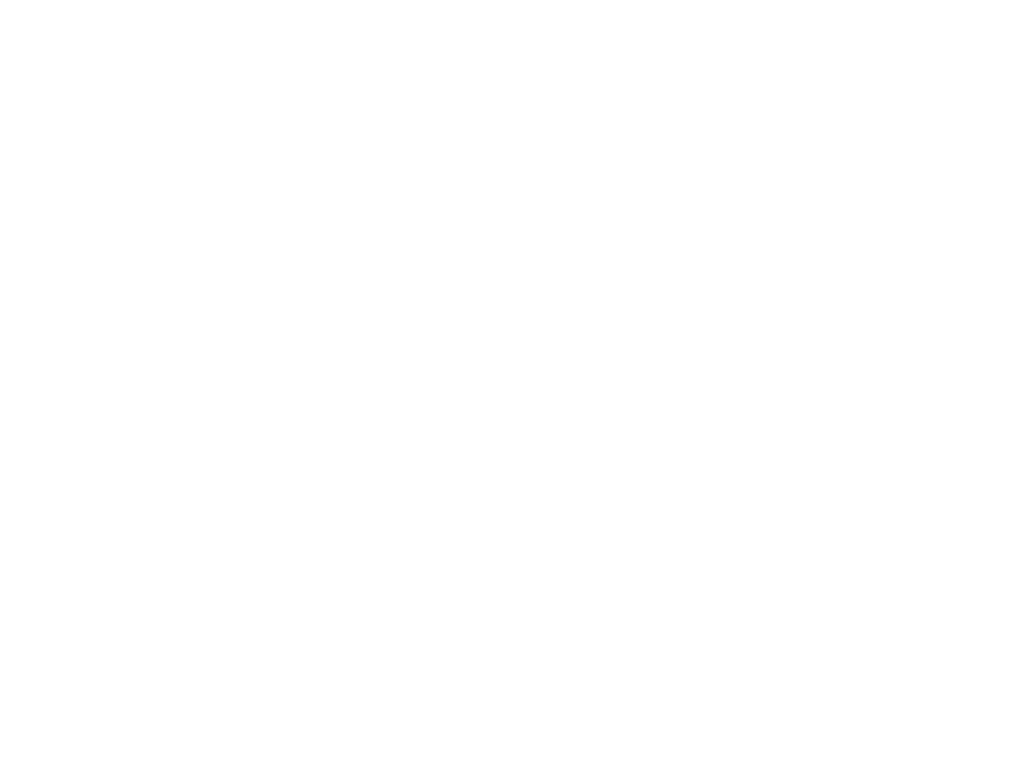
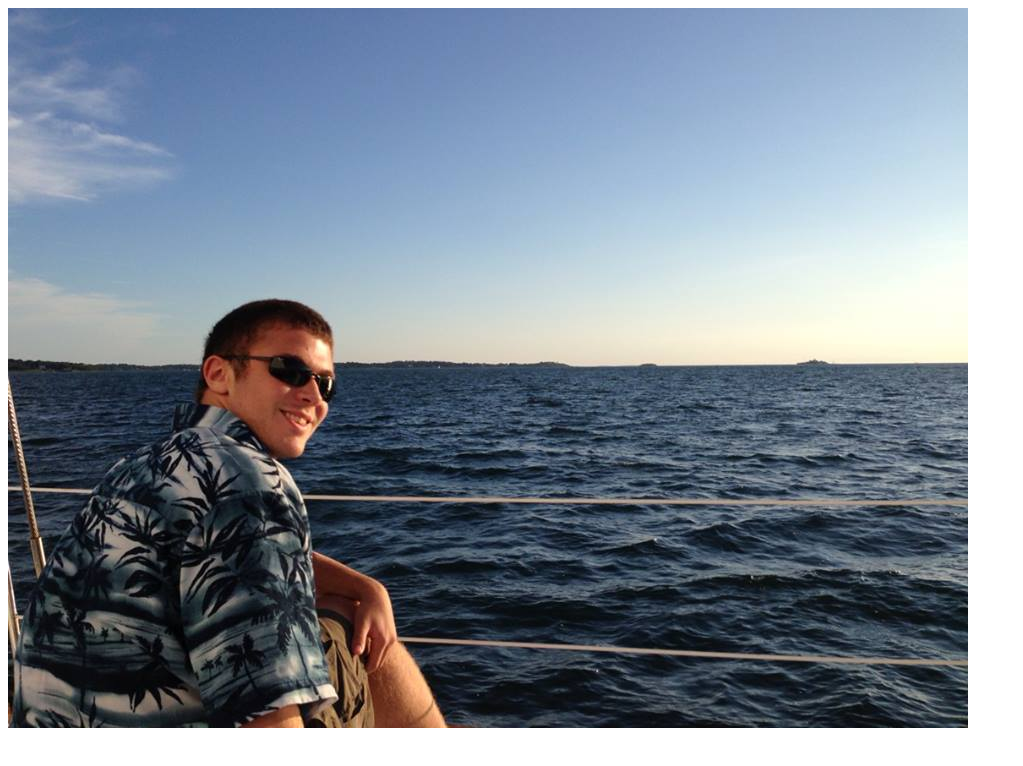
Before and after one commit to kahns729/kahns729.github.io, a plain HTML site: page index.html in a window 1280 px wide. Shown: the whole page, without its empty margins (0-1023 px from the left). Drawn offline with Linux system fonts and the light colour scheme.

Commit message:
added homepage picture

```diff
--- a/index.html
+++ b/index.html
@@ -1,7 +1,9 @@
 <!DOCTYPE html>
 <html>
 <head>
+	<title>Seth Kahn</title>
 </head>
 <body>
+	<img src="homepage_picture.jpg" />
 </body>
 </html>
```
Also changed, not shown: homepage_picture.jpg (added), index.css (added).
